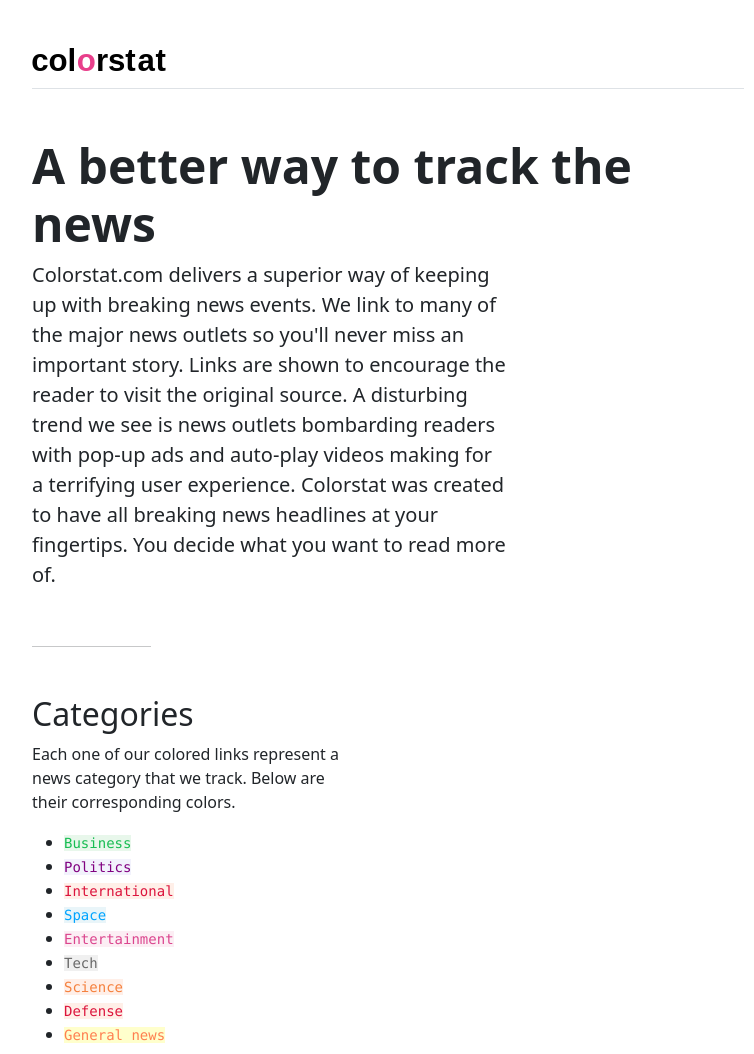
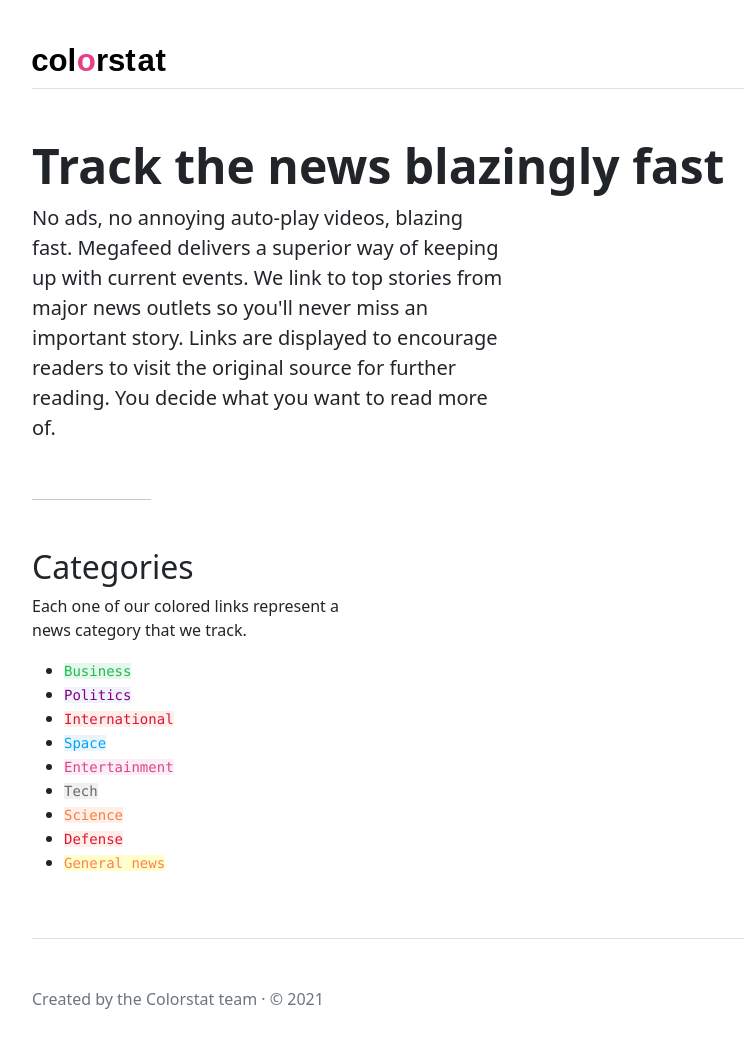
Before and after one commit to cwargas/colorstat_feed, a Flask app: page /about in a window 1280 px wide. Shown: the top 1054 px of the page, without its empty margins (252-1006 px from the left). After the commit the page ends 1009 px from the top, so only its background shows below. Run offline with Flask 2, Linux system fonts and the light colour scheme.

Commit message:
Updated about page text

```diff
--- a/templates/about.html
+++ b/templates/about.html
@@ -50,12 +50,10 @@
         </a>
     </header>
 
-    <h1 class="display-5 fw-bold text-black">A better way to track the news</h1>
-    <p class="fs-5 col-md-8">Colorstat.com delivers a superior way of keeping up with breaking news events. We link to many
-        of the major news outlets so you'll never miss an important story. Links are shown to encourage the reader to
-        visit the original source. A disturbing trend we see is news outlets bombarding readers with pop-up ads and
-        auto-play videos making for a terrifying user experience. Colorstat was created to have all breaking news
-        headlines at your fingertips. You decide what you want to read more of.</p>
+    <h1 class="display-5 fw-bold text-black">Track the news blazingly fast</h1>
+    <p class="fs-5 col-md-8">No ads, no annoying auto-play videos, blazing fast. Megafeed delivers a superior way of keeping up with current events. We link to top
+        stories from major news outlets so you'll never miss an important story. Links are displayed to encourage readers to
+        visit the original source for further reading. You decide what you want to read more of.</p>
     <br>
 
 
@@ -64,8 +62,7 @@
     <div class="row g-5">
         <div class="col-md-6">
             <h2>Categories</h2>
-            <p>Each one of our colored links represent a news category that we track. Below are their corresponding
-                colors.</p>
+            <p>Each one of our colored links represent a news category that we track.</p>
             <ul class="icon-list">
                 <li><code style="background-color:#E8F7EB; color:#18BD53;">Business</code></li>
                 <li><code style="background-color:#F2F2FC; color:#800080;">Politics</code></li>
```
